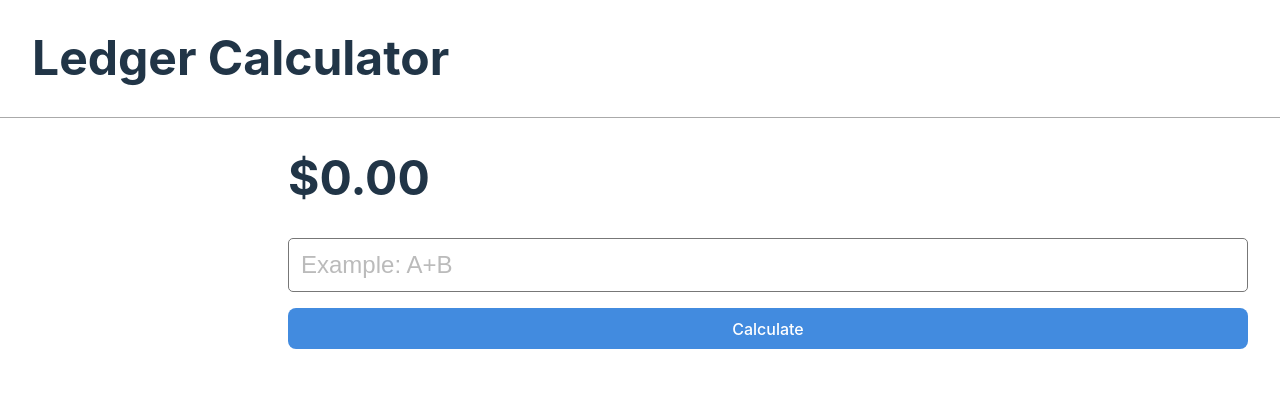
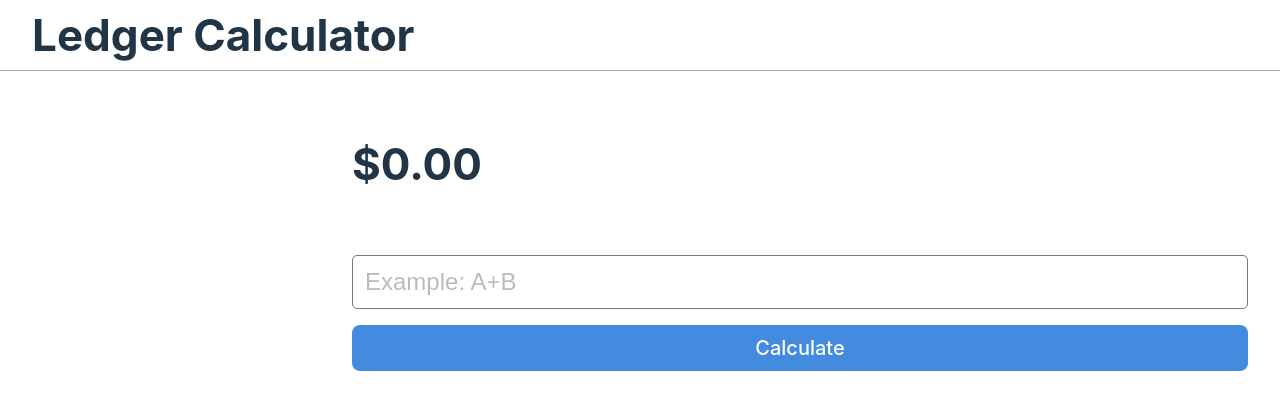
Before and after one commit to empa76/special-calculator, a React (Vite) app in the folder client/: page / in a window 1280 px wide. Shown: the top 410 px of the page. Built offline with nearby package versions, Linux system fonts and the light colour scheme; no server answers.

Commit message:
Adjust CSS to improve RWD

```diff
--- a/client/src/App.css
+++ b/client/src/App.css
@@ -15,31 +15,29 @@
     padding-right: var(--padding-content);
 
     h1 {
-      font-size: var(--font-big);
-      margin: 0.25 rem;
+      font-size: var(--font-medium);
+      margin: 0.25em 0;
     }
   }
 
   .price-tables {
     border-bottom: 1px solid #aaa;
     grid-area: sidebar;
-    padding-left: var(--padding-content);
-    padding-right: var(--padding-content);
+    padding: 0 var(--padding-content) var(--padding-content);
 
     table {
       width: 100%;
       text-align: left;
 
       td:first-of-type {
-        width: 20%;
+        width: 5em;
       }
     }
   }
 
   .calculator {
     grid-area: main;
-    padding-left: var(--padding-content);
-    padding-right: var(--padding-content);
+    padding: var(--padding-content);
 
     button {
       background-color: #428bdf;
@@ -81,7 +79,7 @@
 
     h3 {
       font-size: var(--font-medium);
-      margin: 0.5rem 0;
+      margin: 0 0 0.3em;
     }
   }
 
@@ -89,11 +87,17 @@
     grid-template-areas:
       'header header'
       'sidebar main';
-    grid-template-columns: 20% auto;
+    grid-template-columns: 20em auto;
 
     .header, .price-tables, .calculator {
       padding-left: calc(var(--padding-content) * 2);
       padding-right: calc(var(--padding-content) * 2);
+    }
+
+    .header {
+      h1 {
+        font-size: var(--font-big);
+      }
     }
 
     .price-tables {
@@ -107,4 +111,11 @@
       }
     }
   }
+
+  @media only screen and (min-width: 1400px) {
+    grid-template-areas:
+    'header header header'
+    'sidebar main';
+    grid-template-columns: 20em 68em auto ;
+  }
 }
--- a/client/src/index.css
+++ b/client/src/index.css
@@ -12,11 +12,11 @@
   -webkit-font-smoothing: antialiased;
   -moz-osx-font-smoothing: grayscale;
   box-sizing: border-box;
-  --font-big: 3em;
-  --font-medium: 2.5em;
+  --font-big: 2.75em;
+  --font-medium: 2em;
   --font-small: 1.5em;
-  --padding-content: 1rem;
-  --padding-inputs: 0.75rem;
+  --padding-content: 1em;
+  --padding-inputs: 0.5em;
   --text-color: #333;
   --border-color-valid: #777;
   --border-color-invalid: red;
@@ -43,12 +43,13 @@ button {
   border-radius: 8px;
   border: 1px solid transparent;
   padding: 0.6em 1.2em;
-  font-size: 1em;
+  font-size: 1.25em;
   font-weight: 500;
   font-family: inherit;
   background-color: #1a1a1a;
   cursor: pointer;
   transition: border-color 0.25s;
+  padding: var(--padding-inputs);
 }
 button:hover {
   border-color: #003d82;
```
